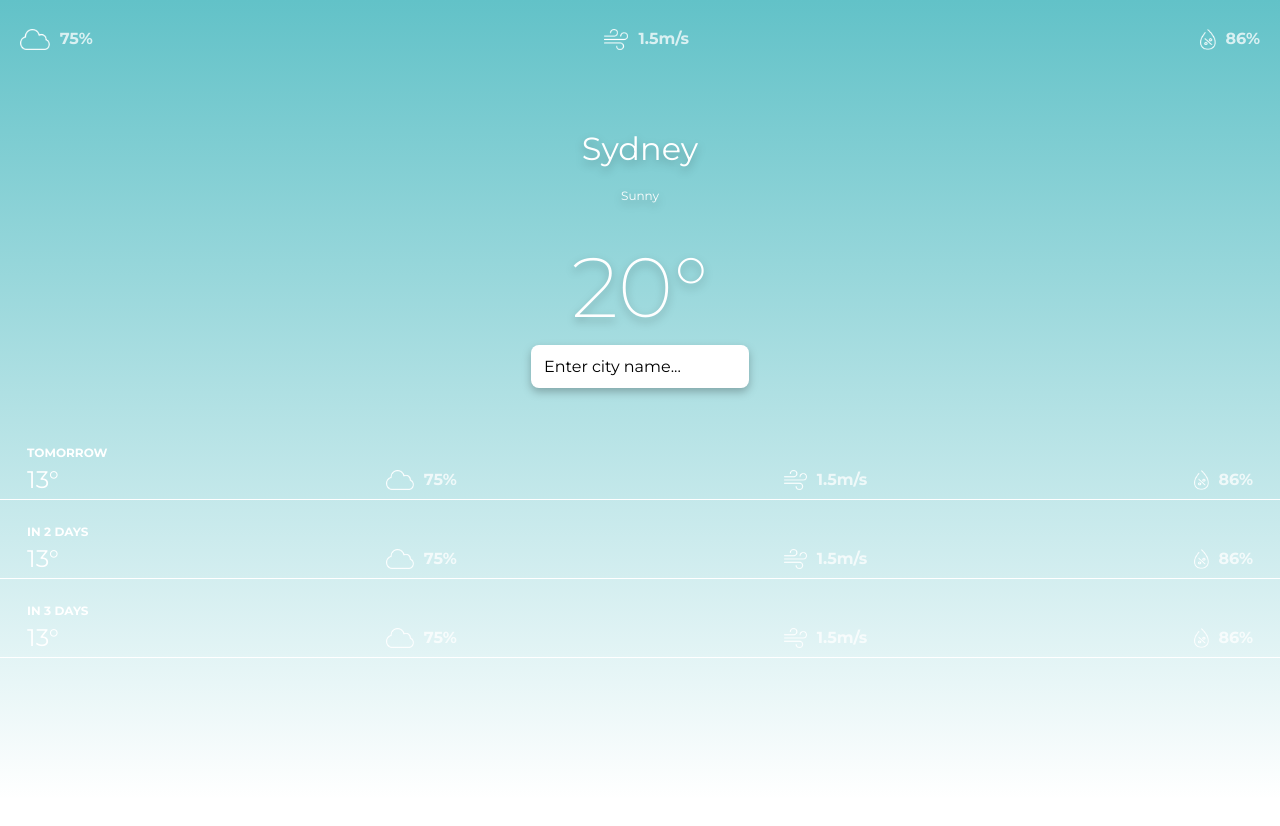
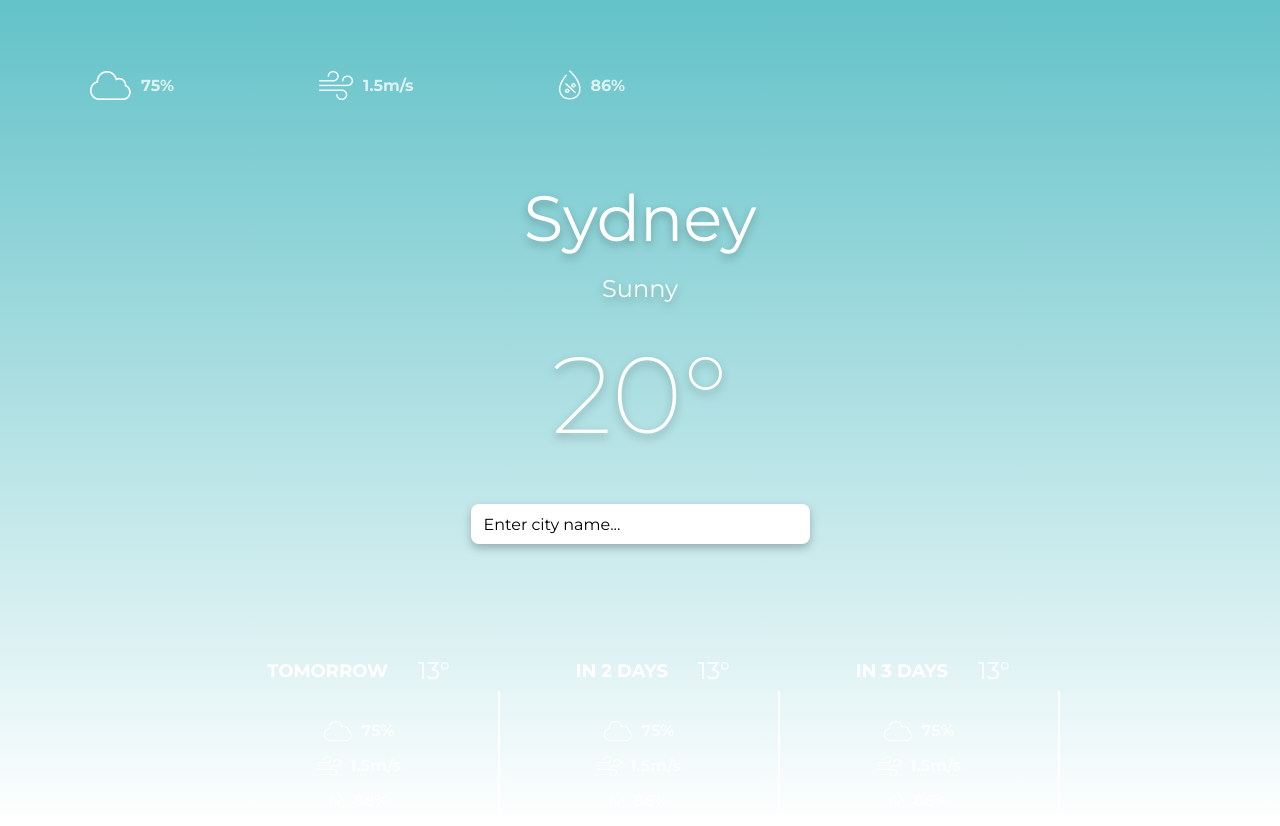
Before and after one commit to twomeaningsof/weather-app, a website built with webpack: page index.html in a window 1280 px wide. Before the commit the page ends 800 px from the top, so only its background shows below. Built offline with nearby package versions, Linux system fonts and the light colour scheme.

Commit message:
Develop UI desktop (day)

```diff
--- a/index.html
+++ b/index.html
@@ -39,9 +39,10 @@
     <!-- lt stands for long-term -->
     <div class="lt">
       <div class="lt__item">
-        <div class="lt__title h3">TOMORROW</div>
+        <div class="lt__title h3"><span>TOMORROW</span></div>
         <!-- class lt__tmw-temp for future reference to "catch" the DOM  -->
-        <div class="lt__tmw-temp h2">13°</div>
+        <div class="lt__temp lt__tmw-temp h2"><span>13°</span></div>
+        <div class="lt__item-element lt__empty"></div>
         <div class="lt__item-element h3">
           <img class="lt__photo" id="tmw-cloud"/>
           <div class="lt__value">75%</div>
@@ -54,11 +55,13 @@
           <img class="lt__photo" id="tmw-humidity"></img>
           <div class="lt__value">86%</div>
         </div>
+        <div class="lt__item-element lt__empty"></div>
       </div>
       <div class="lt__item">
-        <div class="lt__title h3">IN 2 DAYS</div>
+        <div class="lt__title h3"><span>IN 2 DAYS</span></div>
         <!-- class lt__2-days-temp for future reference to "catch" the DOM  -->
-        <div class="lt__2-days-temp h2">13°</div>
+        <div class="lt__temp lt__2-days-temp h2"><span>13°</span></div>
+        <div class="lt__item-element lt__empty"></div>
         <div class="lt__item-element h3">
           <img class="lt__photo" id="two-days-cloud"/>
           <div class="lt__value">75%</div>
@@ -71,11 +74,13 @@
           <img class="lt__photo" id="two-days-humidity"/>
           <div class="lt__value">86%</div>
         </div>
+        <div class="lt__item-element lt__empty"></div>
       </div>
       <div class="lt__item">
-        <div class="lt__title h3">IN 3 DAYS</div>
+        <div class="lt__title h3"><span>IN 3 DAYS</span></div>
         <!-- class lt__3-days-temp for future reference to "catch" the DOM  -->
-        <div class="lt__3-days-temp h2">13°</div>
+        <div class="lt__temp lt__3-days-temp h2"><span>13°</span></div>
+        <div class="lt__item-element lt__empty"></div>
         <div class="lt__item-element h3">
           <img class="lt__photo" id="three-days-cloud"/>
           <div class="lt__value">75%</div>
@@ -88,6 +93,7 @@
         <img class="lt__photo" id="three-days-humidity"></img>
         <div class="lt__value">86%</div>
        </div>
+       <div class="lt__item-element lt__empty"></div>
       </div>
     </div>
   </body>
--- a/src/style/header.scss
+++ b/src/style/header.scss
@@ -6,6 +6,7 @@
 
   &__item {
     display: flex;
+    align-items: center;
     font-size: 16px;
   }
 
@@ -17,3 +18,13 @@
     opacity: 0.75;
   }
 }
+
+@media screen and (min-width: 1171px) {
+  .header {
+    width: 50%;
+    height: 30px;
+    margin-top: 70px;
+    margin-left: 0px;
+    padding: 0px 15px 0px 90px;
+  }
+}
--- a/src/style/long-term.scss
+++ b/src/style/long-term.scss
@@ -1,4 +1,7 @@
 .lt {
+  &__empty {
+    display: none;
+  }
   &__item {
     margin-top: 24px;
     padding: 0px 16.5px 5px;
@@ -47,3 +50,49 @@
     }
   }
 }
+
+@media screen and (min-width: 1171px) {
+  .lt {
+    padding: 0px 220px;
+    display: flex;
+    flex-wrap: wrap;
+    justify-content: space-between;
+
+    &__empty {
+      width: 100%;
+      height: 9px;
+      display: inline-block;
+    }
+
+    &__item {
+      width: 33.33%;
+      height: 100%;
+      margin: 0px;
+      padding: 0px;
+      border-bottom: none;
+    }
+
+    &__title {
+      width: 60%;
+      margin: 0px;
+      padding-bottom: 6px;
+      display: flex;
+      justify-content: end;
+      font-size: 18px;
+    }
+
+    &__temp {
+      width: 40%;
+      padding: 0px 0px 6px 30px;
+      display: flex;
+    }
+
+    &__item-element {
+      width: 100%;
+      padding: 0px;
+      padding-top: 15px;
+      justify-content: center;
+      border-right: 2px solid var(--white);
+    }
+  }
+}
--- a/src/style/main.scss
+++ b/src/style/main.scss
@@ -1,5 +1,4 @@
 .main {
-  height: 259px;
   margin: 79px 55px 57px;
   display: flex;
   flex-wrap: wrap;
@@ -8,6 +7,7 @@
     width: 100%;
     display: flex;
     justify-content: center;
+    align-items: center;
     filter: drop-shadow(0px 4px 4px rgba(0, 0, 0, 0.25));
   }
 
@@ -19,9 +19,39 @@
     margin-bottom: 25px;
   }
 
+  &__temp {
+    margin-bottom: 39px;
+  }
+
   &__search {
+    width: 240px;
+    height: 24px;
     padding: 8px 13px;
     border-radius: 8px;
     background: var(--white);
   }
 }
+
+@media screen and (min-width: 1171px) {
+  .main {
+    margin-bottom: 112px;
+
+    &__city {
+      margin-bottom: 17px;
+      font-size: 64px;
+    }
+
+    &__desc {
+      font-size: 24px;
+    }
+
+    &__temp {
+      margin-bottom: 44px;
+      font-size: 108px;
+    }
+
+    &__search {
+      width: 313px;
+    }
+  }
+}
```
